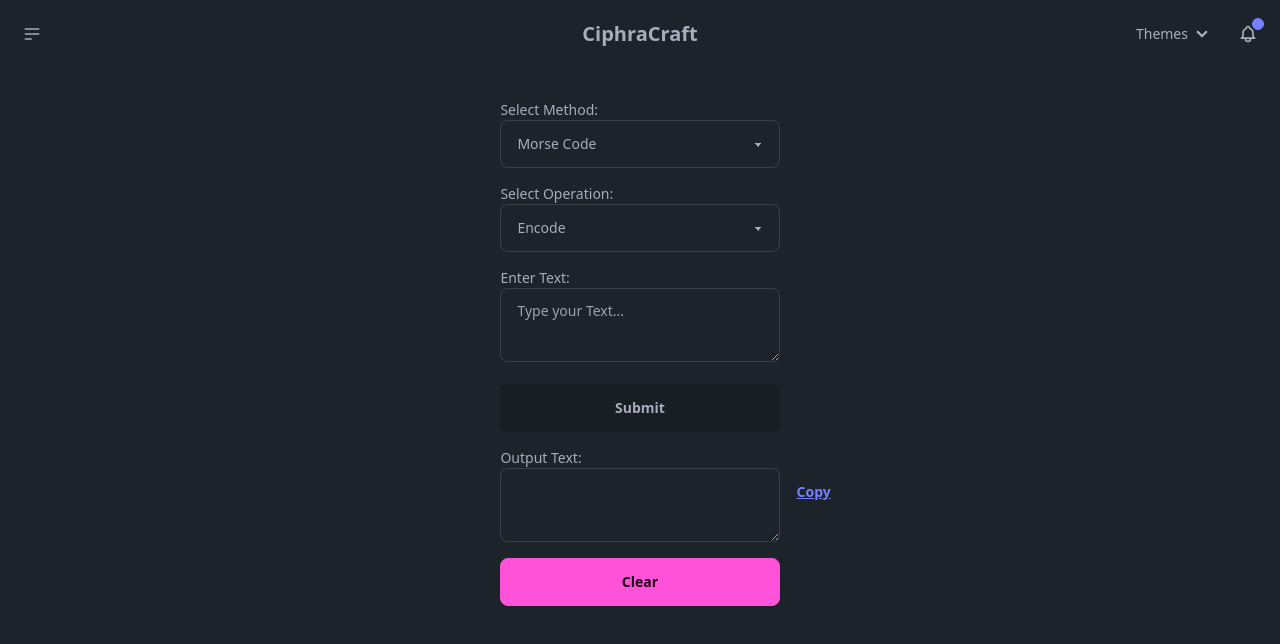
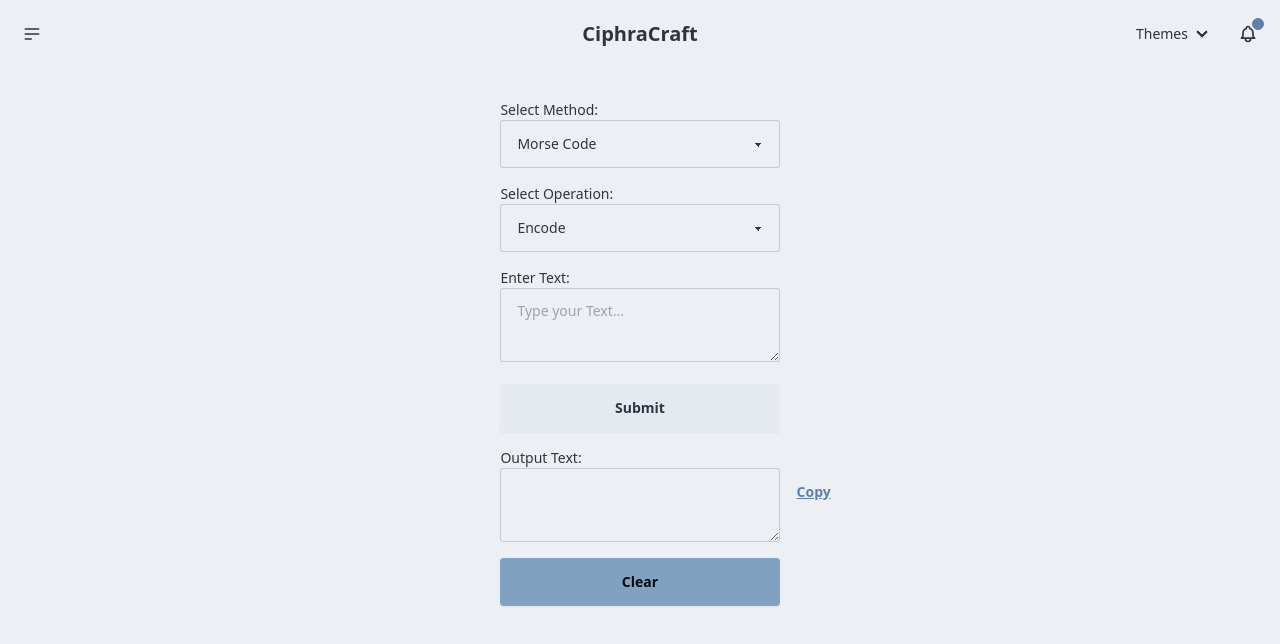
Before and after one commit to Gokul1342441/CiphraCraft, an Angular app: page /encoder in a window 1280 px wide. Shown: the top 644 px of the page. Built offline with nearby package versions, Linux system fonts and the light colour scheme.

Commit message:
uichanges..

```diff
--- a/src/app/app.component.html
+++ b/src/app/app.component.html
@@ -1,4 +1,4 @@
 
 <app-header></app-header>
 <router-outlet></router-outlet>
-<app-footer></app-footer>
+<!-- <app-footer></app-footer> -->
--- a/src/app/components/header/header.component.html
+++ b/src/app/components/header/header.component.html
@@ -1,41 +1,29 @@
 <div class="navbar bg-base-100">
   <div class="navbar-start">
-    <div class="dropdown">
-      <div tabindex="0" role="button" class="btn btn-ghost btn-circle">
-        <svg xmlns="http://www.w3.org/2000/svg" class="h-5 w-5" fill="none" viewBox="0 0 24 24" stroke="currentColor">
-          <path stroke-linecap="round" stroke-linejoin="round" stroke-width="2" d="M4 6h16M4 12h16M4 18h7" />
-        </svg>
+
+    <div class="drawer">
+      <input id="my-drawer" type="checkbox" class="drawer-toggle" #drawerToggle />
+      <div class="drawer-content">
+        <label for="my-drawer" class="btn btn-ghost btn-circle drawer-button">
+          <svg xmlns="http://www.w3.org/2000/svg" class="h-5 w-5" fill="none" viewBox="0 0 24 24" stroke="currentColor">
+            <path stroke-linecap="round" stroke-linejoin="round" stroke-width="2" d="M4 6h16M4 12h16M4 18h7" />
+          </svg>
+        </label>
       </div>
-      <ul tabindex="0" class="menu menu-sm dropdown-content mt-3 z-[1] p-2 shadow bg-base-100 rounded-box w-52">
-        <li><a onclick="my_modal_3.showModal()">Cipher Algorithms</a></li>
-        <li><a></a></li>
-        <li><a onclick="my_modal_4.showModal()">About</a></li>
-      </ul>
+      <div class="drawer-side">
+        <label for="my-drawer" aria-label="close sidebar" class="drawer-overlay"></label>
+        <ul class="menu p-4 w-80 min-h-full bg-base-200 text-base-content">
+          <form method="dialog">
+            <button class="btn btn-sm btn-circle btn-ghost absolute right-2 top-2" (click)="closeDrawer()">✕</button>
+          </form><br><br>
+          <!-- Sidebar content here -->
+          <li><a onclick="my_modal_3.showModal()">Cipher Algorithms</a></li>
+          <li><a onclick="my_modal_4.showModal()">Upcoming ...</a></li>
 
-      <dialog id="my_modal_3" class="modal">
-        <div class="modal-box fullmodal">
-          <form method="dialog">
-            <button class="btn btn-sm btn-circle btn-ghost absolute right-2 top-2">✕</button>
-          </form>
-          <h3 class="font-bold text-lg">Cipher Algorithms</h3>
-          <app-encryption></app-encryption>
-          <!-- <form method="dialog">
-            <button class="btn">Okay</button>
-          </form> -->
-        </div>
-      </dialog>
+        </ul>
+      </div>
+    </div>
 
-      <dialog id="my_modal_4" class="modal">
-        <div class="modal-box">
-          <form method="dialog">
-            <button class="btn btn-sm btn-circle btn-ghost absolute right-2 top-2">✕</button>
-          </form>
-          <!-- <h3 class="font-bold text-lg">Warning!</h3> -->
-          <p class="py-4">Coming Soon ...</p>
-        </div>
-      </dialog>
-
-    </div>
   </div>
   <div class="navbar-center">
     <a class="btn btn-ghost text-xl" routerLink="/encoder">CiphraCraft</a>
@@ -74,3 +62,29 @@
     </button>
   </div>
 </div>
+
+
+<!-- CipherAlgorithms -->
+<dialog id="my_modal_3" class="modal">
+  <div class="modal-box fullmodal">
+    <form method="dialog">
+      <button class="btn btn-sm btn-circle btn-ghost absolute right-2 top-2">✕</button>
+    </form>
+    <h3 class="font-bold text-lg">Cipher Algorithms</h3>
+    <app-encryption></app-encryption>
+    <!-- <form method="dialog"> -->
+      <!-- <button class="btn">Okay</button> -->
+    <!-- </form> -->
+  </div>
+</dialog>
+
+<!-- upcoming -->
+<dialog id="my_modal_4" class="modal">
+  <div class="modal-box">
+    <form method="dialog">
+      <button class="btn btn-sm btn-circle btn-ghost absolute right-2 top-2">✕</button>
+    </form>
+    <h3 class="font-bold text-lg">Warning!</h3>
+    <p class="py-4">Coming Soon ...</p>
+  </div>
+</dialog>
--- a/src/app/components/header/header.component.ts
+++ b/src/app/components/header/header.component.ts
@@ -1,4 +1,4 @@
-import { Component } from '@angular/core';
+import { Component, ElementRef, ViewChild } from '@angular/core';
 
 @Component({
   selector: 'app-header',
@@ -6,5 +6,12 @@ import { Component } from '@angular/core';
   styleUrl: './header.component.css'
 })
 export class HeaderComponent {
+  @ViewChild('drawerToggle') drawerToggle!: ElementRef<HTMLInputElement>;
+
+  closeDrawer() {
+    if (this.drawerToggle.nativeElement.checked) {
+      this.drawerToggle.nativeElement.checked = false;
+    }
+  }
 
 }
--- a/src/index.html
+++ b/src/index.html
@@ -1,5 +1,5 @@
 <!DOCTYPE html>
-<html lang="en" data-theme="dark">
+<html lang="en" data-theme="nord">
 <head>
   <meta charset="utf-8">
   <title>CiphraCraft</title>
```
